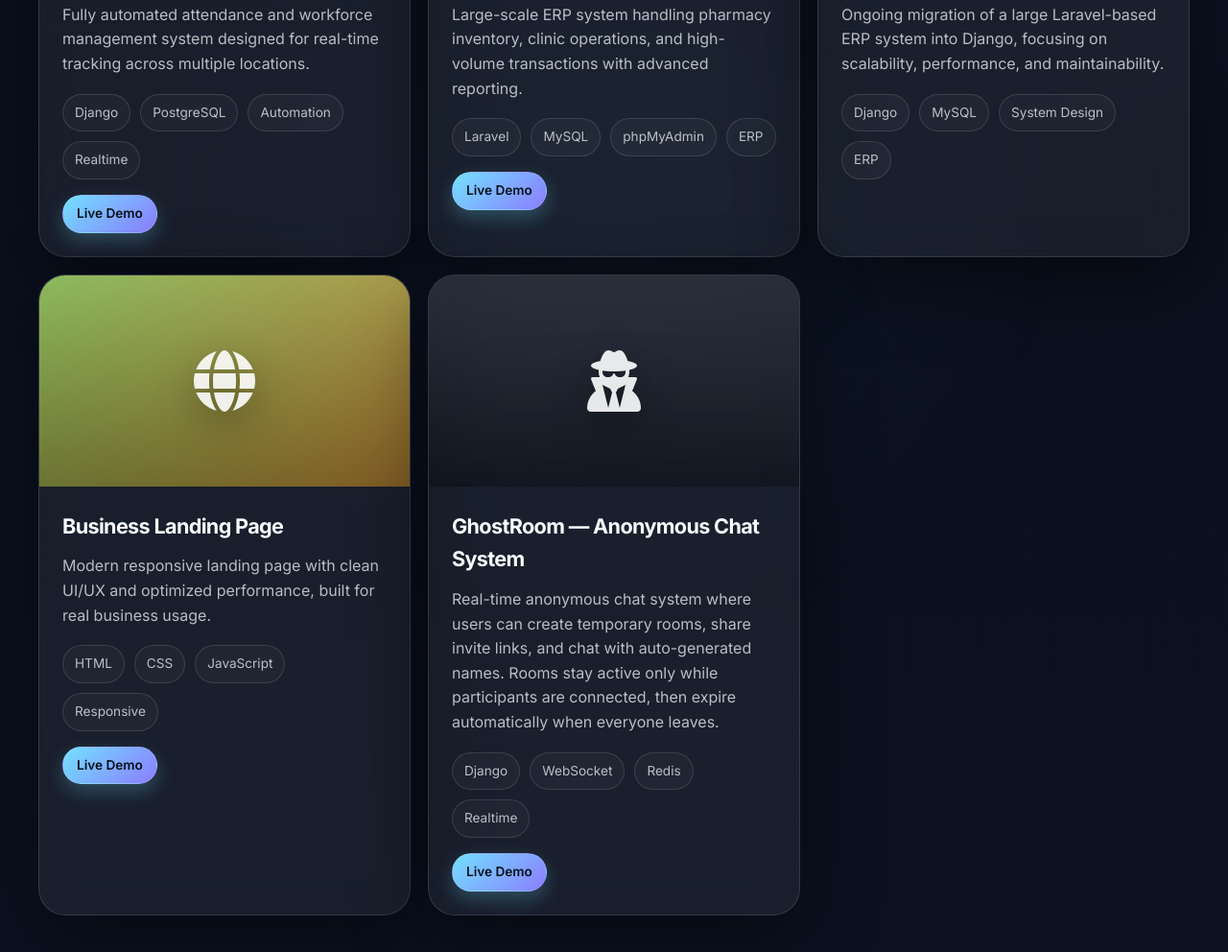
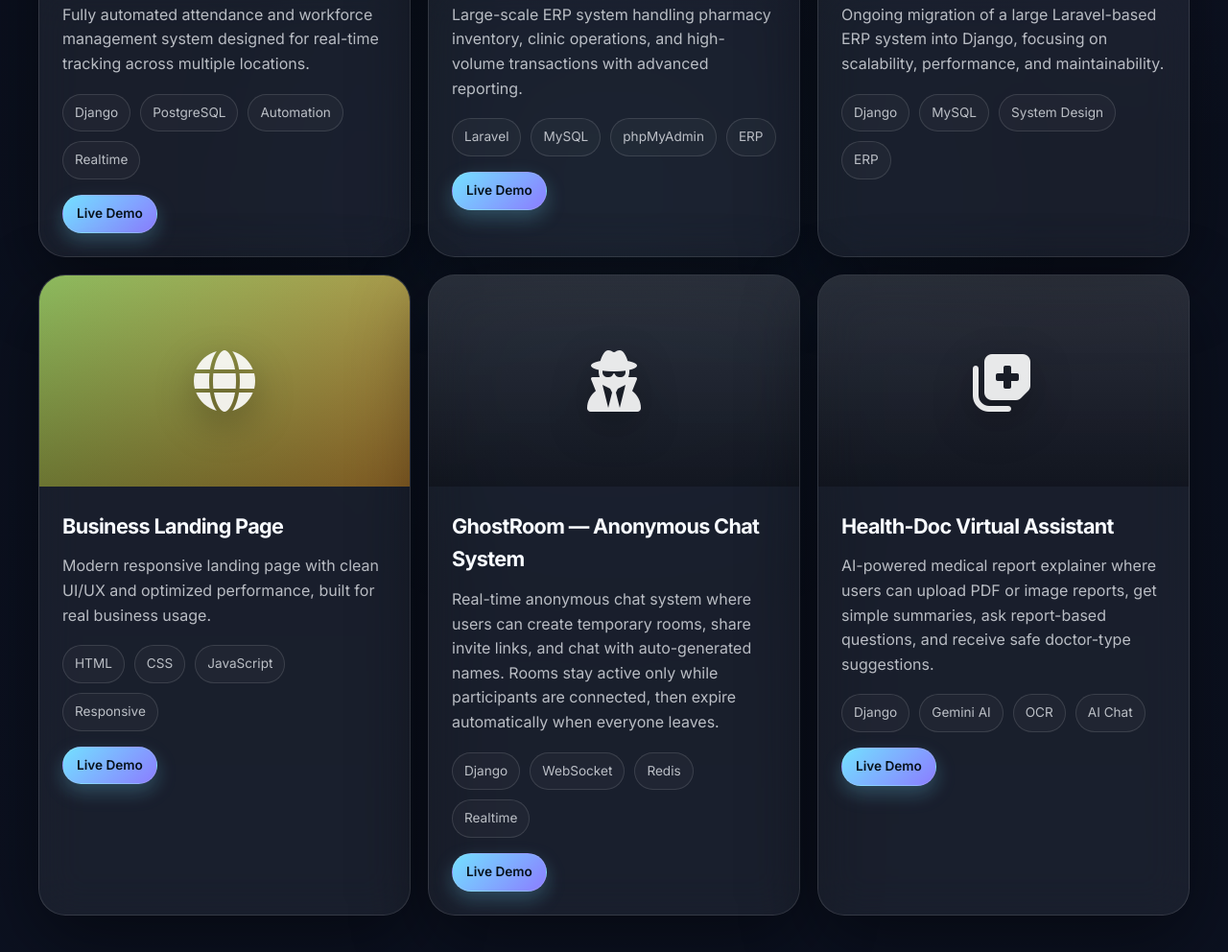
Before and after one commit to nirjhor703/portfolio2026, a plain HTML site: page index.html in a window 1280 px wide. Shown: the part 4955-5947 px from the top of the page at 96% size. Drawn offline with Linux system fonts and the light colour scheme.

Commit message:
Add Health-doc

```diff
--- a/index.html
+++ b/index.html
@@ -503,6 +503,28 @@
         </div>
       </article>
 
+
+      <article class="project-card reveal">
+        <div class="project-visual project-6">
+          <i class="fa-solid fa-notes-medical"></i>
+        </div>
+
+        <div class="project-body">
+          <h3>Health-Doc Virtual Assistant</h3>
+          <p>
+            AI-powered medical report explainer where users can upload PDF or image reports, get simple summaries, ask report-based questions, and receive safe doctor-type suggestions.
+          </p>
+
+          <div class="project-tags">
+            <span>Django</span><span>Gemini AI</span><span>OCR</span><span>AI Chat</span>
+          </div>
+
+          <div class="project-links">
+            <a href="https://health-doc.onrender.com/" target="_blank">Live Demo</a>
+          </div>
+        </div>
+      </article>
+
     </div>
   </div>
 </section>
```
